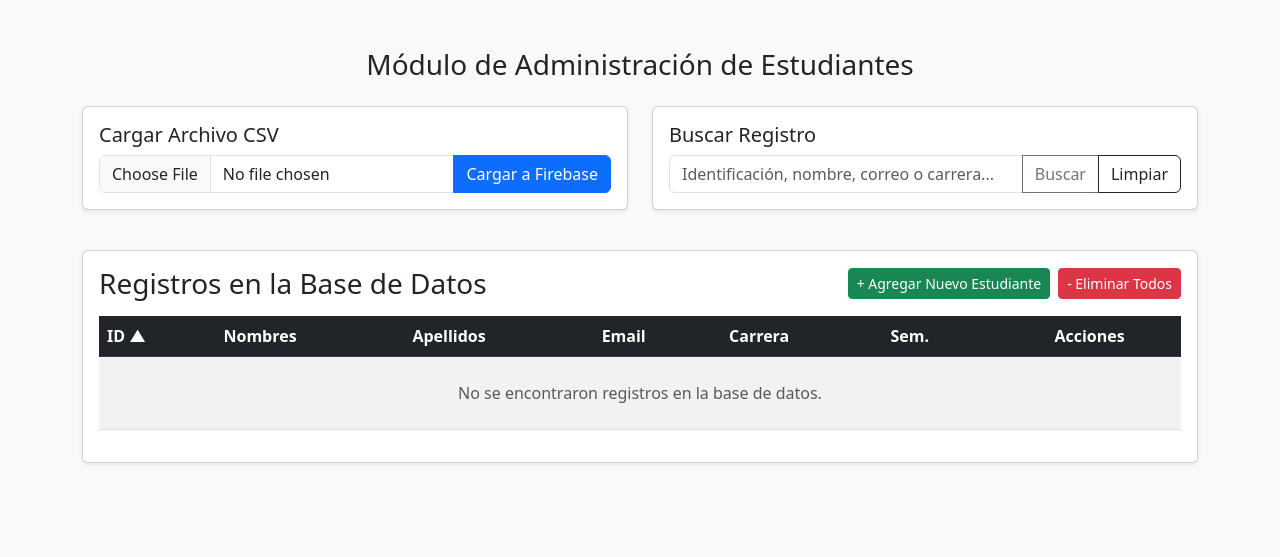
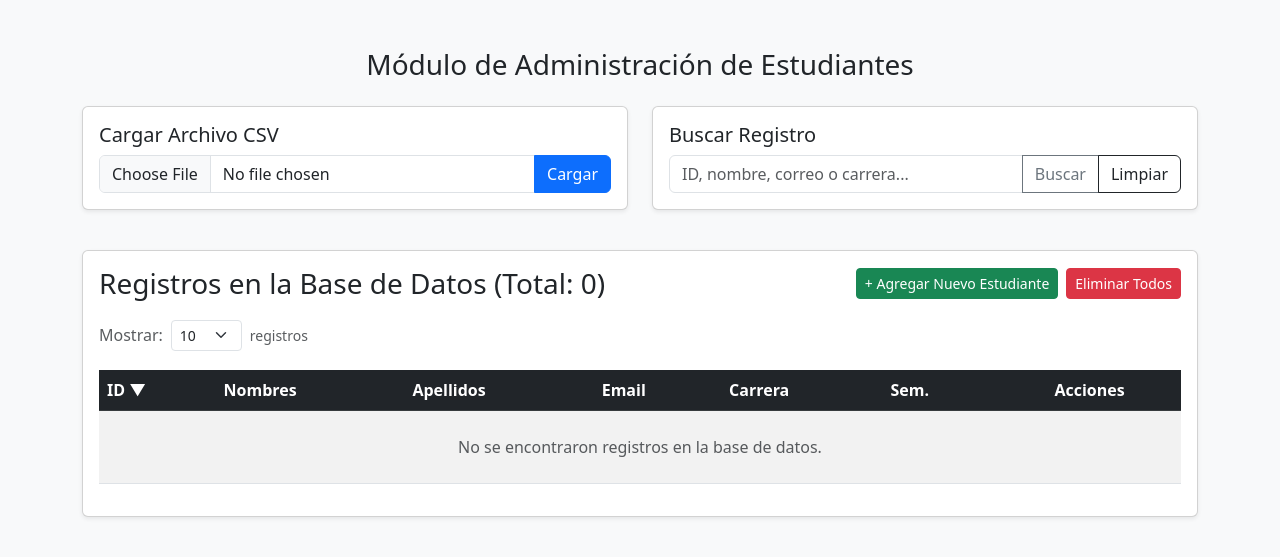
Before and after one commit to aminlugo/ModAdminEstudiantes, a Flask app: page / in a window 1280 px wide. Shown: the top 557 px of the page. Run offline with Flask 3, Linux system fonts and the light colour scheme; data that the repository does not hold is empty.

Commit message:
Add files via upload

```diff
--- a/app.py
+++ b/app.py
@@ -7,25 +7,25 @@ from firebase_admin import credentials, firestore
 import pandas as pd
 from werkzeug.utils import secure_filename
 
-# INICIALIZACIÓN DE LA APLICACIÓN FLASK (Soluciona el error 'app is not defined')
+# INICIALIZACIÓN DE LA APLICACIÓN FLASK
 app = Flask(__name__)
 app.secret_key = 'clave_secreta_poligran_cloud'
 
-# Inicializar Firebase Admin SDK mediante Variable de Entorno o archivo local
+# Inicializar Firebase Admin SDK de forma robusta
 if not firebase_admin._apps:
     firebase_json_env = os.environ.get('FIREBASE_CREDENTIALS_JSON')
-
     if firebase_json_env:
-        # Carga el JSON directamente desde la variable de entorno (ideal para producción en Render)
+        # Carga desde variable de entorno (para producción / Render)
         cred_dict = json.loads(firebase_json_env)
         cred = credentials.Certificate(cred_dict)
     else:
-        # Carga el archivo local si existe (para desarrollo en tu PC)
+        # Carga desde archivo local físico (para desarrollo en tu PC)
         PATH_CREDENCIALES = 'param_bd.json'
         cred = credentials.Certificate(PATH_CREDENCIALES)
 
     firebase_admin.initialize_app(cred)
 
+# Definición global de la base de datos Firestore y la colección
 db = firestore.client()
 COLECCION = 'estudiantes'
 
@@ -35,12 +35,21 @@ def index():
     ordenar_por = request.args.get('ordenar', 'numeroIdentificacion')
     direccion = request.args.get('dir', 'asc')
 
+    # Parámetros de paginación
+    try:
+        page = int(request.args.get('page', 1))
+    except ValueError:
+        page = 1
+
+    try:
+        per_page = int(request.args.get('per_page', 10))
+    except ValueError:
+        per_page = 10
+
     lista_estudiantes = []
     try:
-        # Usar .get() en lugar de .stream() para descargar los documentos como una lista ligera
-        estudiantes_ref = db.collection(COLECCION).limit(200)
+        estudiantes_ref = db.collection(COLECCION)
         docs = estudiantes_ref.get()
-
         for doc in docs:
             data = doc.to_dict()
             if data:
@@ -71,12 +80,30 @@ def index():
     except Exception:
         pass
 
+    # Calcular total de registros y páginas para la paginación
+    total_registros = len(lista_estudiantes)
+    total_paginas = max(1, (total_registros + per_page - 1) // per_page)
+
+    if page > total_paginas:
+        page = total_paginas
+    if page < 1:
+        page = 1
+
+    # Aplicar corte de paginación
+    start = (page - 1) * per_page
+    end = start + per_page
+    estudiantes_paginados = lista_estudiantes[start:end]
+
     return render_template(
         'index.html',
-        estudiantes=lista_estudiantes,
+        estudiantes=estudiantes_paginados,
         busqueda=busqueda,
         ordenar_actual=ordenar_por,
-        dir_actual=direccion
+        dir_actual=direccion,
+        page=page,
+        per_page=per_page,
+        total_paginas=total_paginas,
+        total_registros=total_registros
     )
 
 @app.route('/agregar', methods=['GET', 'POST'])
@@ -105,7 +132,6 @@ def agregar():
                 'modalidad': request.form.get('modalidad', '').strip(),
                 'universidad': request.form.get('universidad', '').strip()
             }
-
             doc_ref.set(nuevo_registro)
             flash('Estudiante agregado exitosamente a Cloud Firestore.', 'success')
             return redirect(url_for('index'))
@@ -131,19 +157,16 @@ def cargar_csv():
         temp_dir = tempfile.gettempdir()
         filepath = os.path.join(temp_dir, filename)
         archivo.save(filepath)
-
         try:
             df = pd.read_csv(filepath, sep=';')
             CAMPOS_OBLIGATORIOS = ['numeroIdentificacion', 'email', 'nombres', 'apellidos']
             df = df.dropna(subset=CAMPOS_OBLIGATORIOS)
-
             cargados = 0
             omitidos = 0
 
             for _, row in df.iterrows():
                 num_id = str(int(row['numeroIdentificacion']))
                 val_carrera = row.get('carrera', row.get('maestria', ''))
-
                 registro = {
                     'numeroIdentificacion': int(row['numeroIdentificacion']),
                     'nombres': str(row['nombres']).strip(),
@@ -156,7 +179,6 @@ def cargar_csv():
                     'modalidad': str(row.get('modalidad', '')).strip(),
                     'universidad': str(row.get('universidad', '')).strip()
                 }
-
                 doc_ref = db.collection(COLECCION).document(num_id)
                 if doc_ref.get().exists:
                     omitidos += 1
@@ -170,7 +192,6 @@ def cargar_csv():
         finally:
             if os.path.exists(filepath):
                 os.remove(filepath)
-
         return redirect(url_for('index'))
 
     flash('Por favor, cargue un archivo con formato CSV válido.', 'warning')
@@ -179,7 +200,6 @@ def cargar_csv():
 @app.route('/editar/<string:id_doc>', methods=['GET', 'POST'])
 def editar(id_doc):
     doc_ref = db.collection(COLECCION).document(id_doc)
-
     if request.method == 'POST':
         datos_actualizados = {
             'nombres': request.form['nombres'],
@@ -216,24 +236,19 @@ def eliminar_todos():
     try:
         estudiantes_ref = db.collection(COLECCION)
         docs = list(estudiantes_ref.stream())
-
         eliminados = 0
         batch = db.batch()
-
         for doc in docs:
             batch.delete(doc.reference)
             eliminados += 1
             if eliminados % 400 == 0:
                 batch.commit()
                 batch = db.batch()
-
         if eliminados % 400 != 0:
             batch.commit()
-
         flash(f'Se han eliminado {eliminados} registros exitosamente de la base de datos.', 'warning')
     except Exception as e:
         flash(f'Error al eliminar los registros: {str(e)}', 'danger')
-
     return redirect(url_for('index'))
 
 if __name__ == '__main__':
--- a/templates/index.html
+++ b/templates/index.html
@@ -3,7 +3,7 @@
 <head>
     <meta charset="UTF-8">
     <meta name="viewport" content="width=device-width, initial-scale=1.0">
-    <title>Módulo de Administración de Estudiantes - Cloud Firestore</title>
+    <title>Módulo de Administración de Estudiantes</title>
     <link href="https://cdn.jsdelivr.net/npm/bootstrap@5.3.0/dist/css/bootstrap.min.css" rel="stylesheet">
     <style>
         .th-sortable {
@@ -35,24 +35,25 @@
     <!-- Sección de Carga CSV y Búsqueda -->
     <div class="row mb-4">
         <div class="col-12 col-md-6 mb-3">
-                <div class="card shadow-sm p-3">
+            <div class="card shadow-sm p-3 h-100">
                 <h5>Cargar Archivo CSV</h5>
                 <form action="/cargar_csv" method="POST" enctype="multipart/form-data">
                     <div class="input-group">
                         <input type="file" class="form-control" name="archivo_csv" accept=".csv" required>
-                            <button class="btn btn-primary" type="submit">Cargar a Firebase</button>
+                        <button class="btn btn-primary" type="submit">Cargar</button>
                     </div>
                 </form>
             </div>
         </div>
         <div class="col-12 col-md-6 mb-3">
-                <div class="card shadow-sm p-3">
+            <div class="card shadow-sm p-3 h-100">
                 <h5>Buscar Registro</h5>
                 <form action="/" method="GET">
                     <input type="hidden" name="ordenar" value="{{ ordenar_actual }}">
                     <input type="hidden" name="dir" value="{{ dir_actual }}">
+                    <input type="hidden" name="per_page" value="{{ per_page }}">
                     <div class="input-group">
-                            <input type="text" class="form-control" name="busqueda" value="{{ busqueda }}" placeholder="Identificación, nombre, correo o carrera...">
+                        <input type="text" class="form-control" name="busqueda" value="{{ busqueda }}" placeholder="ID, nombre, correo o carrera...">
                         <button class="btn btn-outline-secondary" type="submit">Buscar</button>
                         <a href="/" class="btn btn-outline-dark">Limpiar</a>
                     </div>
@@ -65,48 +66,67 @@
     <div class="card shadow-sm">
         <div class="card-body">
             <div class="d-flex flex-column flex-md-row justify-content-between align-items-md-center gap-3 mb-3">
-                    <h3 class="card-title m-0">Registros en la Base de Datos</h3>
+                <h3 class="card-title m-0">Registros en la Base de Datos (Total: {{ total_registros }})</h3>
                 <div class="d-flex flex-wrap gap-2">
                     <a href="/agregar" class="btn btn-success btn-sm">+ Agregar Nuevo Estudiante</a>
                     <form action="/eliminar_todos" method="POST" class="d-inline" onsubmit="return confirm('¡ADVERTENCIA! ¿Está completamente seguro de eliminar TODOS los registros de la base de datos?');">
-                            <button type="submit" class="btn btn-danger btn-sm">- Eliminar Todos</button>
+                        <button type="submit" class="btn btn-danger btn-sm">Eliminar Todos</button>
                     </form>
                 </div>
             </div>
 
-                <!-- Contenedor responsive con indicador visual de desplazamiento horizontal si es necesario -->
+            <!-- Selector de Registros por Página -->
+            <div class="row mb-3 align-items-center">
+                <div class="col-auto">
+                    <form method="GET" action="/" class="d-flex align-items-center gap-2">
+                        <input type="hidden" name="busqueda" value="{{ busqueda }}">
+                        <input type="hidden" name="ordenar" value="{{ ordenar_actual }}">
+                        <input type="hidden" name="dir" value="{{ dir_actual }}">
+                        <label class="col-form-label text-muted small">Mostrar:</label>
+                        <select name="per_page" class="form-select form-select-sm w-auto" onchange="this.form.submit()">
+                            <option value="10" {% if per_page == 10 %}selected{% endif %}>10</option>
+                            <option value="20" {% if per_page == 20 %}selected{% endif %}>20</option>
+                            <option value="30" {% if per_page == 30 %}selected{% endif %}>30</option>
+                            <option value="50" {% if per_page == 50 %}selected{% endif %}>50</option>
+                            <option value="100" {% if per_page == 100 %}selected{% endif %}>100</option>
+                        </select>
+                        <span class="text-muted small">registros</span>
+                    </form>
+                </div>
+            </div>
+
             <div class="table-responsive">
                 <table class="table table-striped table-hover align-middle text-nowrap">
                     <thead class="table-dark">
                         <tr>
                             <th>
-                                    <a href="/?ordenar=numeroIdentificacion&dir={{ 'desc' if ordenar_actual == 'numeroIdentificacion' and dir_actual == 'asc' else 'asc' }}&busqueda={{ busqueda }}" class="text-white text-decoration-none th-sortable">
-                                        ID {% if ordenar_actual == 'numeroIdentificacion' %}{{ '▲' if dir_actual == 'asc' else '▼' }}{% endif %}
+                                <a href="/?ordenar=numeroIdentificacion&dir={{ 'desc' if ordenar_actual == 'numeroIdentificacion' and dir_actual == 'asc' else 'asc' }}&per_page={{ per_page }}&busqueda={{ busqueda }}" class="text-white text-decoration-none">
+                                    ID {% if ordenar_actual == 'numeroIdentificacion' %}{{ '▼' if dir_actual == 'asc' else '▲' }}{% endif %}
                                 </a>
                             </th>
                             <th>
-                                    <a href="/?ordenar=nombres&dir={{ 'desc' if ordenar_actual == 'nombres' and dir_actual == 'asc' else 'asc' }}&busqueda={{ busqueda }}" class="text-white text-decoration-none th-sortable">
-                                        Nombres {% if ordenar_actual == 'nombres' %}{{ '▲' if dir_actual == 'asc' else '▼' }}{% endif %}
+                                <a href="/?ordenar=nombres&dir={{ 'desc' if ordenar_actual == 'nombres' and dir_actual == 'asc' else 'asc' }}&per_page={{ per_page }}&busqueda={{ busqueda }}" class="text-white text-decoration-none">
+                                    Nombres {% if ordenar_actual == 'nombres' %}{{ '▼' if dir_actual == 'asc' else '▲' }}{% endif %}
                                 </a>
                             </th>
                             <th>
-                                    <a href="/?ordenar=apellidos&dir={{ 'desc' if ordenar_actual == 'apellidos' and dir_actual == 'asc' else 'asc' }}&busqueda={{ busqueda }}" class="text-white text-decoration-none th-sortable">
-                                        Apellidos {% if ordenar_actual == 'apellidos' %}{{ '▲' if dir_actual == 'asc' else '▼' }}{% endif %}
+                                <a href="/?ordenar=apellidos&dir={{ 'desc' if ordenar_actual == 'apellidos' and dir_actual == 'asc' else 'asc' }}&per_page={{ per_page }}&busqueda={{ busqueda }}" class="text-white text-decoration-none">
+                                    Apellidos {% if ordenar_actual == 'apellidos' %}{{ '▼' if dir_actual == 'asc' else '▲' }}{% endif %}
                                 </a>
                             </th>
                             <th>
-                                    <a href="/?ordenar=email&dir={{ 'desc' if ordenar_actual == 'email' and dir_actual == 'asc' else 'asc' }}&busqueda={{ busqueda }}" class="text-white text-decoration-none th-sortable">
-                                        Email {% if ordenar_actual == 'email' %}{{ '▲' if dir_actual == 'asc' else '▼' }}{% endif %}
+                                <a href="/?ordenar=email&dir={{ 'desc' if ordenar_actual == 'email' and dir_actual == 'asc' else 'asc' }}&per_page={{ per_page }}&busqueda={{ busqueda }}" class="text-white text-decoration-none">
+                                    Email {% if ordenar_actual == 'email' %}{{ '▼' if dir_actual == 'asc' else '▲' }}{% endif %}
                                 </a>
                             </th>
                             <th>
-                                    <a href="/?ordenar=carrera&dir={{ 'desc' if ordenar_actual == 'carrera' and dir_actual == 'asc' else 'asc' }}&busqueda={{ busqueda }}" class="text-white text-decoration-none th-sortable">
-                                        Carrera {% if ordenar_actual == 'carrera' %}{{ '▲' if dir_actual == 'asc' else '▼' }}{% endif %}
+                                <a href="/?ordenar=carrera&dir={{ 'desc' if ordenar_actual == 'carrera' and dir_actual == 'asc' else 'asc' }}&per_page={{ per_page }}&busqueda={{ busqueda }}" class="text-white text-decoration-none">
+                                    Carrera {% if ordenar_actual == 'carrera' %}{{ '▼' if dir_actual == 'asc' else '▲' }}{% endif %}
                                 </a>
                             </th>
                             <th>
-                                    <a href="/?ordenar=semestre&dir={{ 'desc' if ordenar_actual == 'semestre' and dir_actual == 'asc' else 'asc' }}&busqueda={{ busqueda }}" class="text-white text-decoration-none th-sortable">
-                                        Sem. {% if ordenar_actual == 'semestre' %}{{ '▲' if dir_actual == 'asc' else '▼' }}{% endif %}
+                                <a href="/?ordenar=semestre&dir={{ 'desc' if ordenar_actual == 'semestre' and dir_actual == 'asc' else 'asc' }}&per_page={{ per_page }}&busqueda={{ busqueda }}" class="text-white text-decoration-none">
+                                    Sem. {% if ordenar_actual == 'semestre' %}{{ '▼' if dir_actual == 'asc' else '▲' }}{% endif %}
                                 </a>
                             </th>
                             <th class="text-center">Acciones</th>
@@ -138,9 +158,28 @@
                     </tbody>
                 </table>
             </div>
-                <!-- Pequeña ayuda visual para celulares indicando desplazamiento -->
+
+            <!-- Controles de Paginación -->
+            {% if total_paginas > 1 %}
+            <nav aria-label="Navegación de páginas" class="mt-4">
+                <ul class="pagination justify-content-center mb-0">
+                    <li class="page-item {% if page <= 1 %}disabled{% endif %}">
+                        <a class="page-link" href="/?page={{ page - 1 }}&per_page={{ per_page }}&ordenar={{ ordenar_actual }}&dir={{ dir_actual }}&busqueda={{ busqueda }}">Anterior</a>
+                    </li>
+
+                    <li class="page-item disabled">
+                        <span class="page-link">Página {{ page }} de {{ total_paginas }}</span>
+                    </li>
+
+                    <li class="page-item {% if page >= total_paginas %}disabled{% endif %}">
+                        <a class="page-link" href="/?page={{ page + 1 }}&per_page={{ per_page }}&ordenar={{ ordenar_actual }}&dir={{ dir_actual }}&busqueda={{ busqueda }}">Siguiente</a>
+                    </li>
+                </ul>
+            </nav>
+            {% endif %}
+
             <div class="text-muted text-center small mt-2 d-md-none">
-                    <i class="bi bi-arrow-left-right"></i> Desliza horizontalmente la tabla para ver más columnas y acciones.
+                <i>Desliza horizontalmente la tabla para ver más columnas y acciones.</i>
             </div>
         </div>
     </div>
```
Lines whose indentation alone changed are shown as unchanged.
